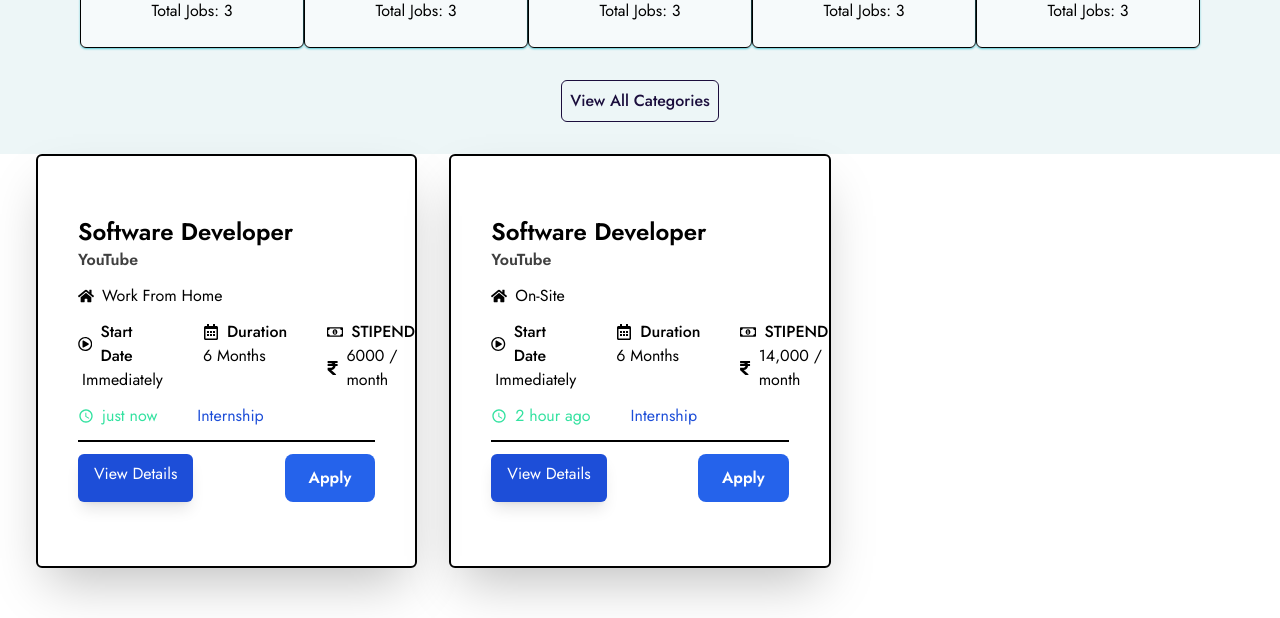
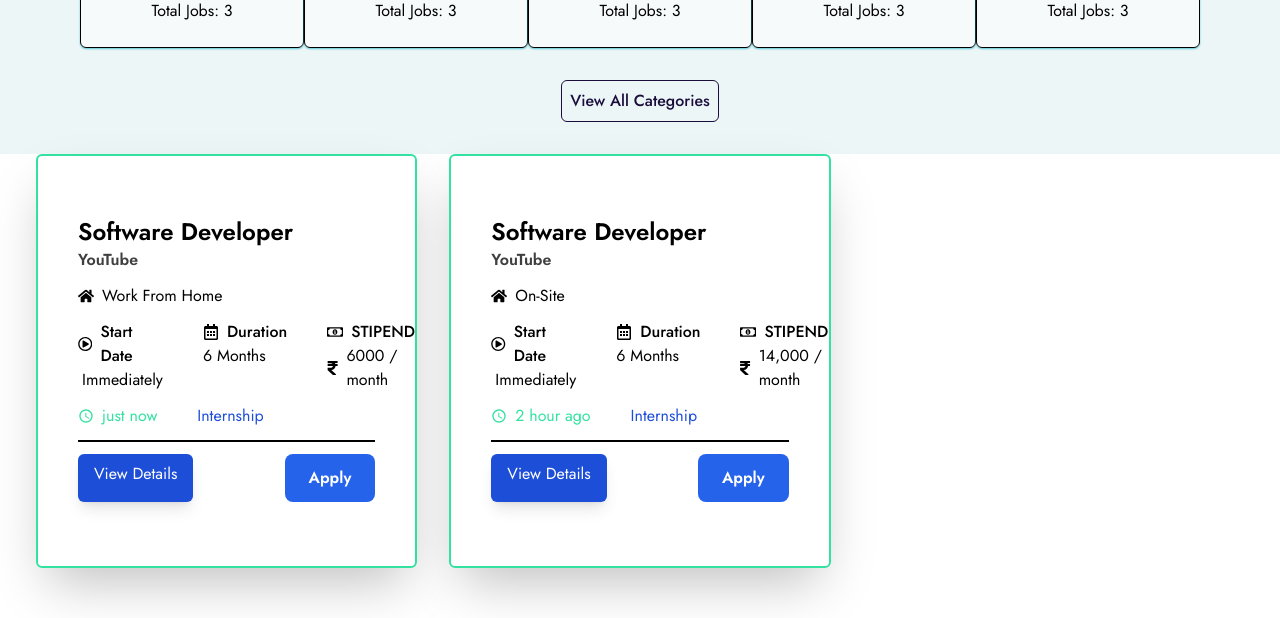
Before and after one commit to shipon-hossen-raju/HireWave-Client, a React (Vite) app: page / in a window 1280 px wide. Shown: the part 1330-1948 px from the top of the page. Built offline with nearby package versions, Linux system fonts and the light colour scheme.

Commit message:
mahfuj some issue

```diff
--- a/src/Components/Job_card.jsx
+++ b/src/Components/Job_card.jsx
@@ -1,12 +1,12 @@
 import React from 'react';
+import { FaHome, FaRegCalendarAlt, FaRegMoneyBillAlt, FaRegPlayCircle, FaRupeeSign } from "react-icons/fa";
+import { MdOutlineWatchLater } from "react-icons/md";
 import { Link } from 'react-router-dom';
-import { FaCalendarAlt, FaHome, FaPlayCircle, FaRegCalendarAlt, FaRegMoneyBillAlt, FaRegPlayCircle, FaRupeeSign } from "react-icons/fa";
-import { MdOutlineWatchLater } from "react-icons/md";
 const Job_card = ({ data }) => {
     const { id, company_logo, job_title, startTime, postTime,
         jobType, duration, company_name, remote_or_onsite, location, fulltime_or_parttime, salary } = data
     return (
-        <section className='border-2 p-10 rounded-md shadow-2xl shadow-gray-300'>
+        <div className='border-2 border-green p-10 rounded-md shadow-2xl shadow-gray-300'>
             <div>
                 <h3 className='text-2xl font-semibold mt-5 '>{job_title}</h3>
                 <p className='font-semibold opacity-75 mb-2'>{company_name}</p>
@@ -39,7 +39,7 @@ const Job_card = ({ data }) => {
 
             </div>
 
-        </section>
+        </div>
     );
 };
 
--- a/src/Sections/Special_Featurs.jsx
+++ b/src/Sections/Special_Featurs.jsx
@@ -1,17 +1,17 @@
 import React, { useState } from 'react';
-import "../Style/Feture.css"
-import { BiMobileAlt } from 'react-icons/bi';
 import { AiFillCaretRight, AiFillCaretUp } from 'react-icons/ai';
 import Fetures_Card from '../Components/Fetures_Card';
+import "../Style/Feture.css";
 const Special_Featurs = () => {
     const [q1, setQ1] = useState(false)
     const [q2, setQ2] = useState(false)
     const [q3, setQ3] = useState(false)
+
     return (
         <section className="featured-bg bg-fixed text-white  pt-8 my-20 ">
-            <div className="bg-opacity-40 bg-black ">
+            <div className="container bg-opacity-40 bg-black ">
 
-                <div className="flex flex-col md:flex-row gap-16  px-36 min:h-[90vh]">
+                <div className="gird grid-cols-1 md:grid-cols-2">
                     <div className=' w-auto md:w-2/5 pt-8'>
                         <h3 className='text-xl text-blue-600 bg-gray-800 inline rounded-2xl px-2 mb-12 font-semibold my-5'>Special Fetures</h3>
                         <h1 className='text-5xl font-bold my-4'>Bridge for industrial and corporate development.</h1>
--- a/src/Shared/Navbar.jsx
+++ b/src/Shared/Navbar.jsx
@@ -30,7 +30,7 @@ const Navbar = () => {
     }, []);
 
     return (
-        <header className={`fixed w-full shadow-xl duration-300 ease-in-out ${navState ? 'backdrop-blur-md bg-white/60 py-2 shadow-green/10' : 'bg-white py-3'}`}>
+        <header className={`fixed w-full shadow-xl duration-300 ease-in-out ${navState ? 'backdrop-blur-md bg-white/60 py-2 shadow-green/10' : 'bg-white py-3'} z-50`}>
             <nav className="container flex items-center justify-between">
                 {/* logo */}
                 <Link to="/">
```
